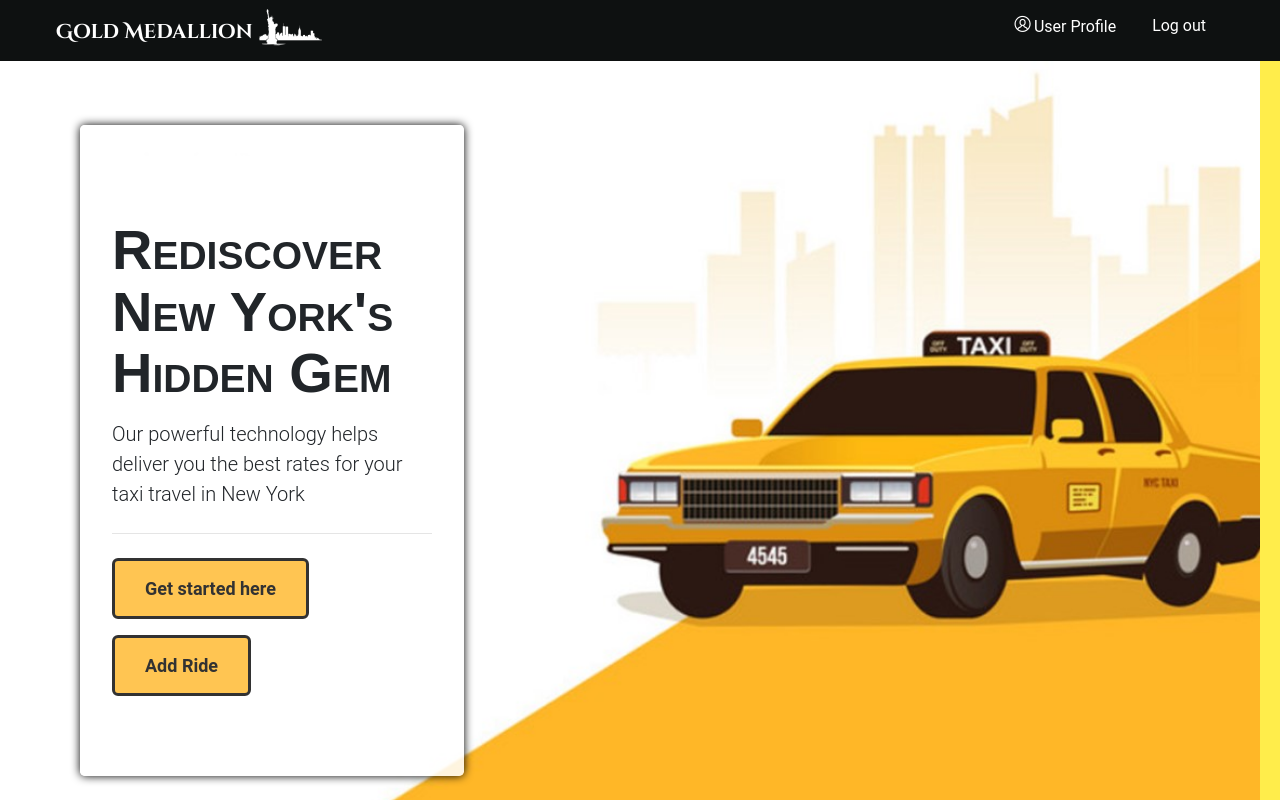
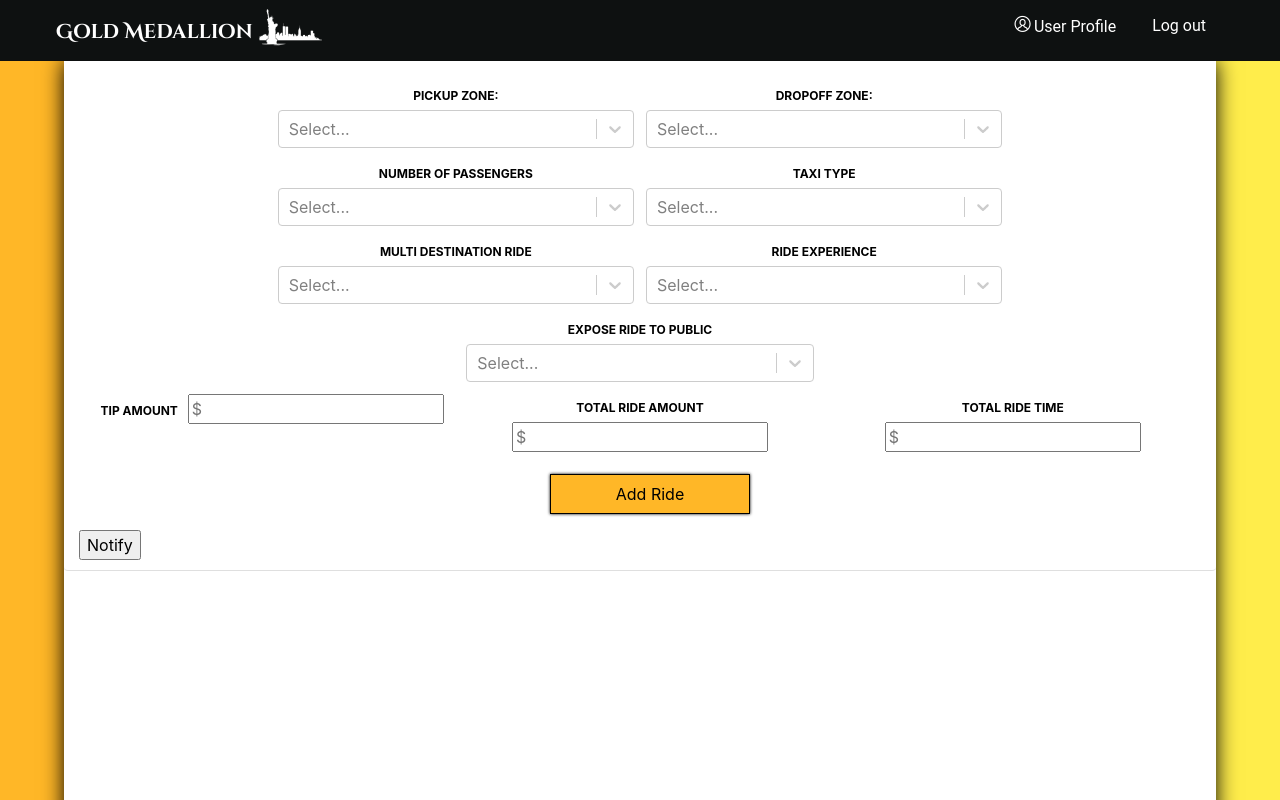
Before and after one commit to hughhhuang/gold_medallion, a React (Create React App) app: page /AddUserRide in a window 1280 px wide. Before the commit this address led to /homepage. Built offline with nearby package versions, Linux system fonts and the light colour scheme; no server answers.

Commit message:
added functionality for add userRide

```diff
--- a/package.json
+++ b/package.json
@@ -16,6 +16,9 @@
     "react-router-dom": "^5.2.0",
     "react-scripts": "^4.0.2",
     "react-select": "^4.2.1",
+    "react-star-rating": "^1.4.2",
+    "react-toast-notifications": "^2.4.3",
+    "react-toastify": "^7.0.3",
     "web-vitals": "^1.1.0",
     "websocket": "^1.0.33"
   },
--- a/src/components/AddUserRide.js
+++ b/src/components/AddUserRide.js
@@ -2,6 +2,9 @@ import React, { Component } from 'react'
 import { Link } from 'react-router-dom'
 import { w3cwebsocket as W3CWebSocket } from "websocket";
 import Select from 'react-select'
+import { ToastContainer, toast } from 'react-toastify';
+import 'react-toastify/dist/ReactToastify.css';
+// import StarRating from 'react-star-rating'
 
 const client = new W3CWebSocket('ws://localhost:1234');
 
@@ -11,6 +14,7 @@ class AddUserRide extends Component {
     super(props);
     this.state = {
       zoneData: [],
+      serviceResponse: "N/A",
       form:{
         isToggleOn: true,
         pickupZone: 0,
@@ -19,10 +23,9 @@ class AddUserRide extends Component {
         taxiType: 0,
         multiDestinationRide: 0,
         taxiRideExperience: 0,
-        exposeRideToPublic: 0,
+        exposeRideToPublic: false,
         totalRideAmount: 0,
         tipAmount: 0,
-        driverName: 0,
         totalRideTime: 0
       }
     };
@@ -38,14 +41,25 @@ class AddUserRide extends Component {
       "pl": this.state.form.pickupZone.toString(),
       "dl": this.state.form.dropoffZone.toString(),
       "numOfPassengers": this.state.form.numOfPassengers,
-      "taxiType": this.state.form.taxiType
+      "taxiType": this.state.form.taxiType,
+      "multiDestinationRide": this.state.form.multiDestinationRide,
+      "taxiRideExperience": this.state.form.taxiRideExperience,
+      "exposeRideToPublic": this.state.form.exposeRideToPublic,
+      "totalRideAmount": this.state.form.totalRideAmount,
+      "tipAmount": this.state.form.tipAmount,
+      "totalRideTime": this.state.form.totalRideTime
       };
     client.send(JSON.stringify(inputObj));
   }
 
   handleChange = (e,field) => {
     let currState = this.state.form;
-    currState[field] = e.value;
+    if(field=="tipAmount" || field=="totalRideAmount" || field=="totalRideTime"){
+        currState[field] = e.target.value;
+    }
+    else{
+        currState[field] = e.value;
+    }
     this.setState({ form:currState });
   }
 
@@ -56,6 +70,26 @@ class AddUserRide extends Component {
     this.setState(state=> ({
         zoneData: zones,
     }))
+
+    client.onopen = () => {
+      console.log('WebSocket Client Connected');
+    };
+    client.onmessage = (message) => {
+      console.log(message);
+      var result=JSON.parse(message.data);
+      if(result.function=="addUserRide"){
+        if(result.result=="OK"){
+            //print success
+            toast("Successfully added ride");
+            // this.state.serviceResponse="Successfully added ride";
+        }
+        else{
+            //print unccessful message
+            toast("Failed to add ride");
+            // this.state.serviceResponse="Failed to add ride";
+        }
+      }
+    };
   }
   render() {
     // Creating zones for the select options
@@ -70,8 +104,16 @@ class AddUserRide extends Component {
 
     let numOfPassengers = [{value:1,label:1},{value:2,label:2},{value:3,label:3},{value:4,label:4},{value:5,label:5},{value:6,label:6}];
     let taxiType = [{value:'Sedan',label:'Sedan'},{value:'SUV',label:'SUV'},{value:'Compact SUV',label:'Compact SUV'}];
+    let multiDestinationRide = [{value:true,label:'Yes'},{value:false,label:'No'}];
+    let taxiRideExperience = [{value:1,label:'1 Star'},{value:2,label:'2 Stars'},{value:3,label:'3 Stars'},{value:4,label:'4 Stars'},{value:5,label:'5 Stars'}];
+    let exposeRideToPublic = [{value:true,label:'Yes'},{value:false,label:'No'}];
+    let totalRideTime = [{value:1,label:1},{value:2,label:2},{value:3,label:3},{value:4,label:4},{value:5,label:5},{value:6,label:6}];
+    let tipAmount = [{value:1,label:1},{value:2,label:2},{value:3,label:3},{value:4,label:4},{value:5,label:5},{value:6,label:6}];
+    let totalRideAmount = [{value:1,label:1},{value:2,label:2},{value:3,label:3},{value:4,label:4},{value:5,label:5},{value:6,label:6}];
+
     const { form:pickupZone } = this.state;
     const { form:dropoffZone } = this.state;
+    const notify = () => toast(this.state.serviceResponse);
 
     return (
         <div id="query-body">
@@ -90,22 +132,42 @@ class AddUserRide extends Component {
                         </div>
                         <div className = "form-row justify-content-center">
                             <div className="col-md-4 text-center">
-                                <label for="pickup">Number of Passengers</label>
-                                <Select id="pickup" onChange = {(e)=> this.handleChange(e,'numOfPassengers')} options={numOfPassengers} />
+                                <label for="numOfPassengers">Number of Passengers</label>
+                                <Select id="numOfPassengers" onChange = {(e)=> this.handleChange(e,'numOfPassengers')} options={numOfPassengers} />
                             </div>
                             <div className="col-md-4 text-center">
-                                <label for="dropoff">Taxi Type</label>
-                                <Select id="dropoff" onChange = {(e)=> this.handleChange(e,'taxiType')} options={taxiType} />
+                                <label for="taxiType">Taxi Type</label>
+                                <Select id="taxiType" onChange = {(e)=> this.handleChange(e,'taxiType')} options={taxiType} />
                             </div>
                         </div>
                         <div className = "form-row justify-content-center">
                             <div className="col-md-4 text-center">
-                                <label for="pickup">multiDestinationRide</label>
-                                <Select id="pickup" onChange = {(e)=> this.handleChange(e,'numOfPassengers')} options={numOfPassengers} />
+                                <label for="multiDestinationRide">Multi Destination Ride</label>
+                                <Select id="multiDestinationRide" onChange = {(e)=> this.handleChange(e,'multiDestinationRide')} options={multiDestinationRide} />
                             </div>
                             <div className="col-md-4 text-center">
-                                <label for="dropoff">Taxi Type</label>
-                                <Select id="dropoff" onChange = {(e)=> this.handleChange(e,'taxiType')} options={taxiType} />
+                                <label for="taxiRideExperience">Ride Experience</label>
+                                <Select id="taxiRideExperience" onChange = {(e)=> this.handleChange(e,'taxiRideExperience')} options={taxiRideExperience} />
+                            </div>
+                        </div>
+                        <div className = "form-row justify-content-center">
+                            <div className="col-md-4 text-center">
+                                <label for="exposeRideToPublic">Expose Ride To Public</label>
+                                <Select id="exposeRideToPublic" onChange = {(e)=> this.handleChange(e,'exposeRideToPublic')} options={exposeRideToPublic} />
+                            </div>
+                        </div>
+                        <div className = "form-row justify-content-center">
+                            <div className="col-md-4 text-center">
+                                <label for="tipAmount">Tip Amount</label>
+                                <input type="text" id="tipAmount" placeholder="$"  onChange = {(e)=> this.handleChange(e,'tipAmount')} ></input><br></br>
+                            </div>
+                            <div className="col-md-4 text-center">
+                                <label for="totalRideAmount">Total Ride Amount</label>
+                                <input type="text" id="totalRideAmount" placeholder="$"  onChange = {(e)=> this.handleChange(e,'totalRideAmount')} ></input><br></br>
+                            </div>
+                            <div className="col-md-4 text-center">
+                                <label for="totalRideTime">Total Ride Time</label>
+                                <input type="text" id="totalRideTime" placeholder="$"  onChange = {(e)=> this.handleChange(e,'totalRideTime')} ></input><br></br>
                             </div>
                         </div>
 
@@ -113,6 +175,10 @@ class AddUserRide extends Component {
                         <button id="query-submit" type="submit">Add Ride</button>
                     </div>
                     </form>
+                    <div>
+                        <button onClick={notify}>Notify</button>
+                        <ToastContainer />
+                    </div>
                 </div>
             </div>
         </div>
--- a/src/components/Main.js
+++ b/src/components/Main.js
@@ -6,6 +6,7 @@ import HomePage from './Homepage'
 import UserProfile from './UserProfile'
 import Query from './Query'
 import LoginSignUp from './LoginSignUp'
+import AddUserRide from './AddUserRide'
 
 class Main extends Component {
   render() {
@@ -17,6 +18,7 @@ class Main extends Component {
           <Route path="/profile" component={UserProfile} />
           <Route path="/query" component={Query} />
           <Route path="/loginsignup" component={LoginSignUp} />
+          <Route path="/AddUserRide" component={AddUserRide} />
           <Redirect from='*' to='/homepage' />
         </Switch>
         <Footer />
```
Also changed, not shown: 2 other files (tests, documents, lock files or other folders).
